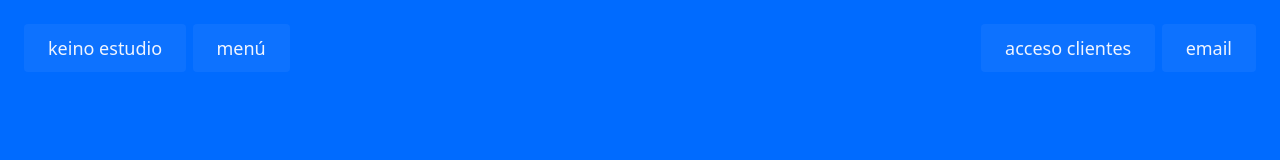
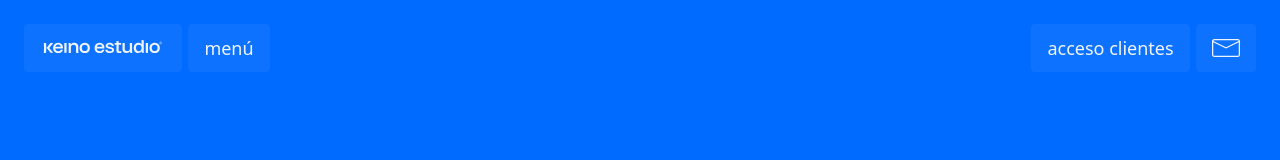
Before and after one commit to keinoestudio/keinoEstudio-web, an Astro site: page / in a window 1280 px wide. Built offline with nearby package versions, Linux system fonts and the light colour scheme; Astro itself is replaced by a stand-in of ours; a web font is replaced by a local one.

Commit message:
refactor styles and components; update padding in MenuButton, enhance Header layout, and add EmailIcon and Keinoestudio SVGs

```diff
--- a/src/assets/styles/main.scss
+++ b/src/assets/styles/main.scss
@@ -7,3 +7,6 @@ body{
     font-family: vars.$sans;
     color: vars.$ke-white;
 }
+.desktop{
+    display: block;
+}
--- a/src/components/buttons/MenuButton.astro
+++ b/src/components/buttons/MenuButton.astro
@@ -23,7 +23,7 @@ const { content, isLink = false, link = "#" } = Astro.props;
     display: flex;
     justify-content: center;
     align-items: center;
-    padding: 0 24px;
+    padding: 0 16px;
     border-radius: 4px;
     font-size: 1.125rem;
     cursor: pointer;
--- a/src/components/parts/Header.astro
+++ b/src/components/parts/Header.astro
@@ -1,17 +1,22 @@
 ---
 import MenuButton from "@components/buttons/MenuButton.astro";
+import EmailIcon from "./icons/EmailIcon.astro";
+import Keinoestudio from "./icons/Keinoestudio.astro";
 ---
 
 <header id="site-header">
   <div class="menu-block">
-    <MenuButton>keino estudio</MenuButton>
+    <MenuButton
+      ><Keinoestudio style="width: 126px" classList={["desktop"]} /></MenuButton
+    >
     <MenuButton>menú</MenuButton>
   </div>
   <div class="menu-block">
     <MenuButton>acceso clientes</MenuButton>
-    <MenuButton isLink link="mailto:oficina@keinoestudio.com">email</MenuButton>
+    <MenuButton isLink link="mailto:oficina@keinoestudio.com"
+      ><EmailIcon style="width:28px" />
+    </MenuButton>
   </div>
-</header>
   <style is:inline lang="scss">
     @use "@styles/vars";
     header {
@@ -30,3 +35,4 @@ import MenuButton from "@components/buttons/MenuButton.astro";
       gap: 0.4rem;
     }
   </style>
+</header>
--- /dev/null
+++ b/src/components/parts/icons/EmailIcon.astro
@@ -0,0 +1,14 @@
+<svg
+  data-name="emailIcon"
+  xmlns="http://www.w3.org/2000/svg"
+  viewBox="0 0 14.26 9.15"
+  style={Astro.props?.style}
+>
+  <g id="Capa_1-2" data-name="Capa 1">
+    <path
+      fill="currentColor"
+      class="cls-1"
+      d="M13.13,0H1.14C.51,0,0,.51,0,1.14v6.88c0,.63.51,1.14,1.14,1.14h11.99c.63,0,1.14-.51,1.14-1.14V1.14c0-.63-.51-1.14-1.14-1.14ZM1.14.64h11.99c.21,0,.39.13.46.32l-6.18,3.12c-.17.09-.38.09-.55,0L.67.96c.07-.19.25-.32.46-.32ZM13.13,8.51H1.14c-.27,0-.5-.22-.5-.5V1.65l5.93,3c.18.09.37.13.56.13s.39-.04.56-.13l5.93-3v6.36c0,.27-.22.5-.5.5Z"
+    ></path>
+  </g>
+</svg>
--- /dev/null
+++ b/src/components/parts/icons/Keinoestudio.astro
@@ -0,0 +1,61 @@
+<svg
+  data-name="keinoestudio"
+  xmlns="http://www.w3.org/2000/svg"
+  viewBox="0 0 103.48 17.89"
+  style={Astro.props?.style}
+  class:list={Astro.props?.classList}
+>
+  <g>
+    <path
+      fill="currentColor"
+      d="M5.28,8.96c-.14-.4-.21-.82-.21-1.25v-1.48c0-.42-.07-.85-.22-1.25v-.03h-1.85v.03c.16.4.23.82.23,1.25v1.48c0,.42.07.85.21,1.25,0,.02,0,.05,0,.07-.14.4-.21.82-.21,1.25v1.48c0,.42-.07.85-.22,1.25v.03s1.82,0,1.82,0v-.03c.16-.4.23-.82.23-1.25h0v-1.48c0-.42.07-.85.21-1.25,0-.02,0-.05,0-.07Z"
+    ></path>
+    <path
+      fill="currentColor"
+      d="M10.85,4.97h-2.18l-3.16,3.96s-.03.1,0,.14l3.16,3.96h2.18l-3.19-4s-.02-.05,0-.07l3.19-4Z"
+    ></path>
+    <path
+      fill="currentColor"
+      d="M14.96,13.2c-.85,0-1.6-.17-2.23-.52-.63-.35-1.12-.84-1.46-1.48-.34-.64-.51-1.38-.51-2.24s.17-1.59.51-2.22c.34-.62.82-1.11,1.44-1.45.62-.34,1.35-.51,2.2-.51s1.51.16,2.09.48c.58.32,1.04.77,1.36,1.36.32.59.48,1.29.48,2.1v.67h-6.31c.07.74.32,1.31.74,1.71.42.4.99.6,1.7.6.52,0,.95-.1,1.28-.3.33-.2.56-.49.69-.89h1.86c-.2.85-.63,1.5-1.3,1.98-.67.47-1.51.71-2.52.71ZM12.56,8.11h4.5c-.07-.59-.3-1.05-.67-1.37-.38-.32-.88-.48-1.5-.48s-1.13.16-1.54.48c-.4.32-.67.78-.8,1.37Z"
+    ></path>
+    <path fill="currentColor" d="M19.97,13.04V4.94h1.83v8.09h-1.83Z"></path>
+    <path
+      fill="currentColor"
+      d="M31.45,11.75h0v-3.61c0-1.02-.24-1.83-.84-2.43-.61-.61-1.38-.91-2.46-.91-.68,0-1.2.12-1.68.37-.48.25-.8.6-1.09,1.06h-.07c0-.42-.07-.85-.21-1.25v-.03h-1.77v.03c.15.4.22.82.22,1.25h0v6.81h1.83v-4.57c0-.67.18-1.17.54-1.52.36-.35.89-.53,1.58-.53s1.22.18,1.57.53c.36.35.53.86.53,1.52v3.29c0,.42.07.85.22,1.25v.03h1.84v-.03c-.16-.4-.23-.82-.23-1.25Z"
+    ></path>
+    <path
+      fill="currentColor"
+      d="M39.01,5.29c-.63-.34-1.38-.51-2.25-.51s-1.61.17-2.25.52c-.64.35-1.13.83-1.48,1.46-.35.63-.52,1.37-.52,2.23s.18,1.6.53,2.23c.35.63.84,1.12,1.48,1.46.63.35,1.38.52,2.23.52s1.62-.17,2.25-.51c.63-.34,1.12-.83,1.46-1.46.35-.63.52-1.38.52-2.23s-.17-1.61-.51-2.24c-.34-.63-.83-1.11-1.46-1.46ZM38.52,10.9c-.42.47-1.01.7-1.77.7s-1.34-.23-1.77-.7c-.42-.47-.63-1.11-.63-1.93s.21-1.45.63-1.91c.42-.46,1.01-.69,1.77-.69s1.36.23,1.77.69c.42.46.63,1.1.63,1.92s-.21,1.46-.63,1.93Z"
+    ></path>
+    <path
+      fill="currentColor"
+      d="M51.07,5.26c-.58-.32-1.28-.48-2.09-.48s-1.58.17-2.2.51c-.62.34-1.1.82-1.44,1.45-.34.63-.51,1.36-.51,2.22s.17,1.6.51,2.24c.34.64.83,1.13,1.46,1.48.63.35,1.38.52,2.23.52,1.01,0,1.85-.24,2.52-.71.67-.47,1.1-1.13,1.3-1.98h-1.86c-.13.4-.36.69-.69.89-.33.2-.76.3-1.28.3-.71,0-1.28-.2-1.7-.6-.42-.4-.67-.97-.74-1.71h6.31v-.67c0-.81-.16-1.51-.48-2.1-.32-.59-.77-1.04-1.36-1.36ZM46.64,8.11c.13-.59.39-1.05.8-1.37.4-.32.92-.48,1.54-.48s1.12.16,1.5.48c.38.32.6.78.67,1.37h-4.5Z"
+    ></path>
+    <path
+      fill="currentColor"
+      d="M58.5,8.33l-1.81-.35c-.36-.07-.62-.18-.79-.32-.17-.14-.25-.32-.25-.55,0-.31.13-.54.39-.7.26-.16.63-.24,1.12-.24.55,0,.97.1,1.26.3.29.2.49.5.59.92h1.77c-.07-.82-.42-1.46-1.03-1.92-.62-.46-1.45-.69-2.49-.69s-1.85.22-2.44.67c-.59.45-.89,1.05-.89,1.8,0,1.18.78,1.92,2.33,2.21l1.79.34c.4.07.68.18.85.34.17.15.26.36.26.63,0,.67-.56,1-1.67,1-.65,0-1.14-.11-1.48-.32-.34-.22-.54-.54-.61-.98h-1.79c.06.86.43,1.54,1.09,2.02.67.48,1.57.72,2.72.72s1.96-.23,2.55-.68c.59-.45.89-1.09.89-1.89,0-.63-.19-1.13-.57-1.5-.38-.37-.98-.64-1.79-.79Z"
+    ></path>
+    <path
+      fill="currentColor"
+      d="M64.63,6.37h2v-1.43h-2.01v-1.48l-1.81-.13v1.62h-1.47v1.43h1.46v5.14c0,.51.14.89.41,1.15.27.25.66.38,1.15.38h2.47v-1.44h-2.2v-5.22Z"
+    ></path>
+    <path
+      fill="currentColor"
+      d="M75.62,11.75v-6.81h-1.83v4.57c0,.65-.19,1.15-.57,1.51-.38.36-.92.54-1.61.54s-1.18-.17-1.52-.51c-.34-.34-.51-.84-.51-1.5v-4.61h-1.83v4.98c0,1.01.16,1.8.76,2.39.6.58,1.37.88,2.45.88.7,0,1.36-.12,1.83-.36.48-.24.8-.6,1.11-1.07h.05c0,.42.07.85.21,1.25v.03h1.7v-.03c-.15-.4-.22-.82-.22-1.25Z"
+    ></path>
+    <path
+      fill="currentColor"
+      d="M85.22,11.75h0V2.65l-1.83-.13v3.64h-.05c-.24-.44-.59-.78-1.04-1.02-.45-.24-.99-.36-1.62-.36-.76,0-1.42.17-1.98.51-.55.34-.98.83-1.27,1.46-.29.63-.44,1.38-.44,2.23s.15,1.6.45,2.23c.3.63.66,1.12,1.24,1.46.58.35,1.14.52,1.95.52.67,0,1.23-.12,1.71-.37.47-.25.78-.6,1.06-1.07h.06c0,.42.07.85.21,1.25v.03h1.76v-.03c-.15-.4-.23-.82-.23-1.25ZM83.39,9.48c0,.66-.2,1.18-.61,1.56-.4.39-.95.58-1.63.58-.75,0-1.32-.23-1.72-.7-.4-.47-.6-1.11-.6-1.93s.2-1.46.6-1.93c.4-.47.97-.7,1.72-.7.68,0,1.23.19,1.63.58.4.39.61.91.61,1.56v.97Z"
+    ></path>
+    <rect fill="currentColor" x="86.88" y="4.94" width="1.83" height="8.09"
+    ></rect>
+    <path
+      fill="currentColor"
+      d="M97.89,6.75c-.34-.63-.83-1.11-1.46-1.46-.63-.34-1.38-.51-2.25-.51s-1.61.17-2.25.52c-.64.35-1.13.83-1.48,1.46-.35.63-.52,1.37-.52,2.23s.18,1.6.53,2.23c.35.63.84,1.12,1.48,1.46.63.35,1.38.52,2.23.52s1.62-.17,2.25-.51c.63-.34,1.12-.83,1.46-1.46.35-.63.52-1.38.52-2.23s-.17-1.61-.51-2.24ZM95.95,10.9c-.42.47-1.01.7-1.77.7s-1.34-.23-1.77-.7c-.42-.47-.63-1.11-.63-1.93s.21-1.45.63-1.91c.42-.46,1.01-.69,1.77-.69s1.36.23,1.77.69c.42.46.63,1.1.63,1.92s-.21,1.46-.63,1.93Z"
+    ></path>
+  </g>
+  <path
+    fill="currentColor"
+    d="M99.49,4.83s.04-.09.04-.14c0-.06-.01-.11-.04-.15s-.07-.08-.12-.1c-.05-.02-.11-.03-.17-.03h-.48v1.04h.21v-.4h.39v.4h.21v-.37c0-.05-.01-.09-.04-.11-.03-.03-.06-.04-.11-.04h0c.05-.02.09-.05.12-.09ZM99.28,4.83s-.06.03-.1.03h-.26v-.27h.26s.07.01.1.03.04.06.04.1-.01.08-.04.1ZM99.1,3.86c-.6,0-1.09.49-1.09,1.09s.49,1.09,1.09,1.09,1.09-.49,1.09-1.09-.49-1.09-1.09-1.09ZM99.1,5.86c-.5,0-.92-.41-.92-.92s.41-.92.92-.92.92.41.92.92-.41.92-.92.92Z"
+  ></path>
+</svg>
```
Also changed, not shown: src/assets/styles/_vars.scss (line endings or trailing spaces). Lines whose indentation alone changed are shown as unchanged.
